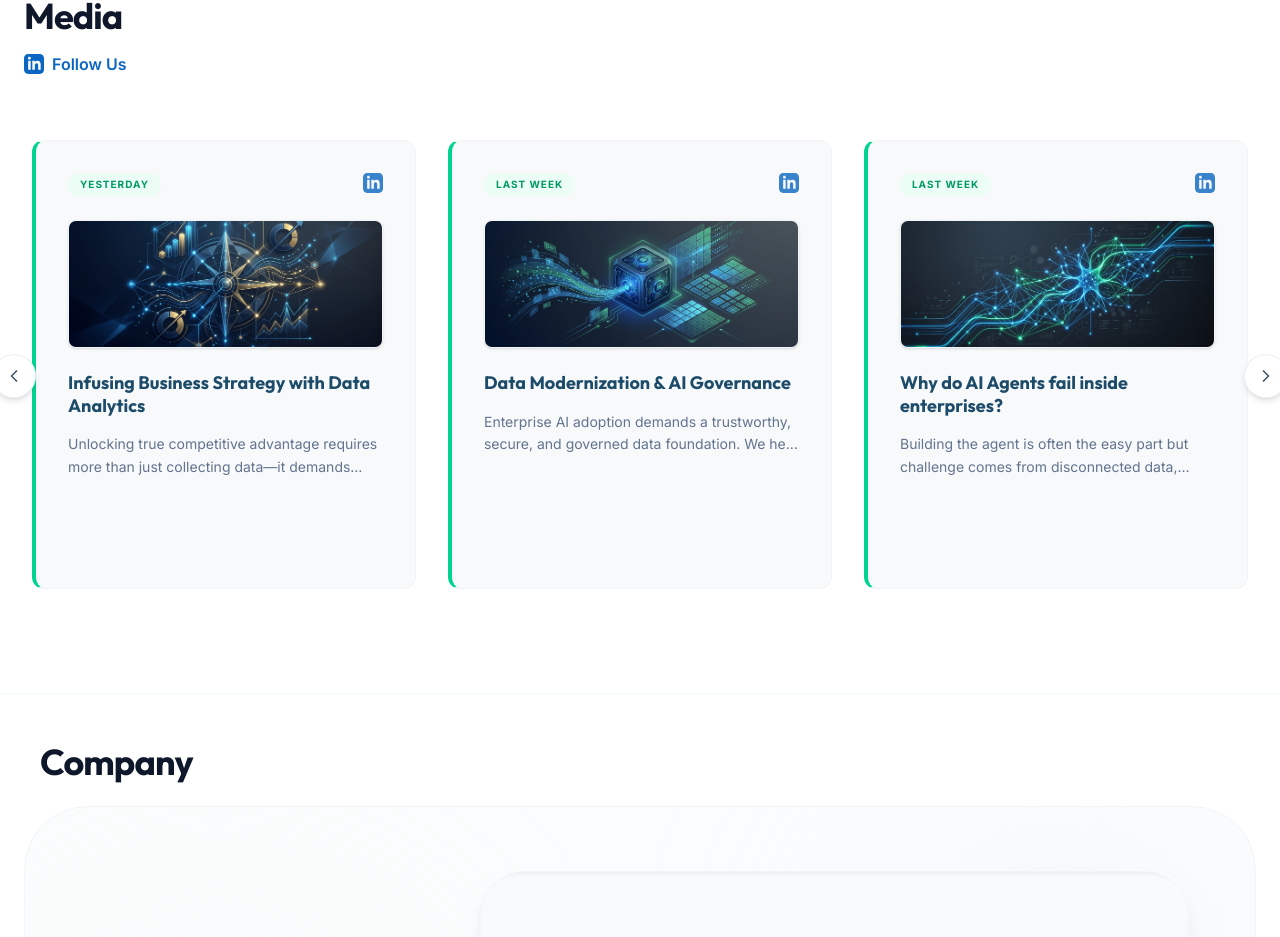
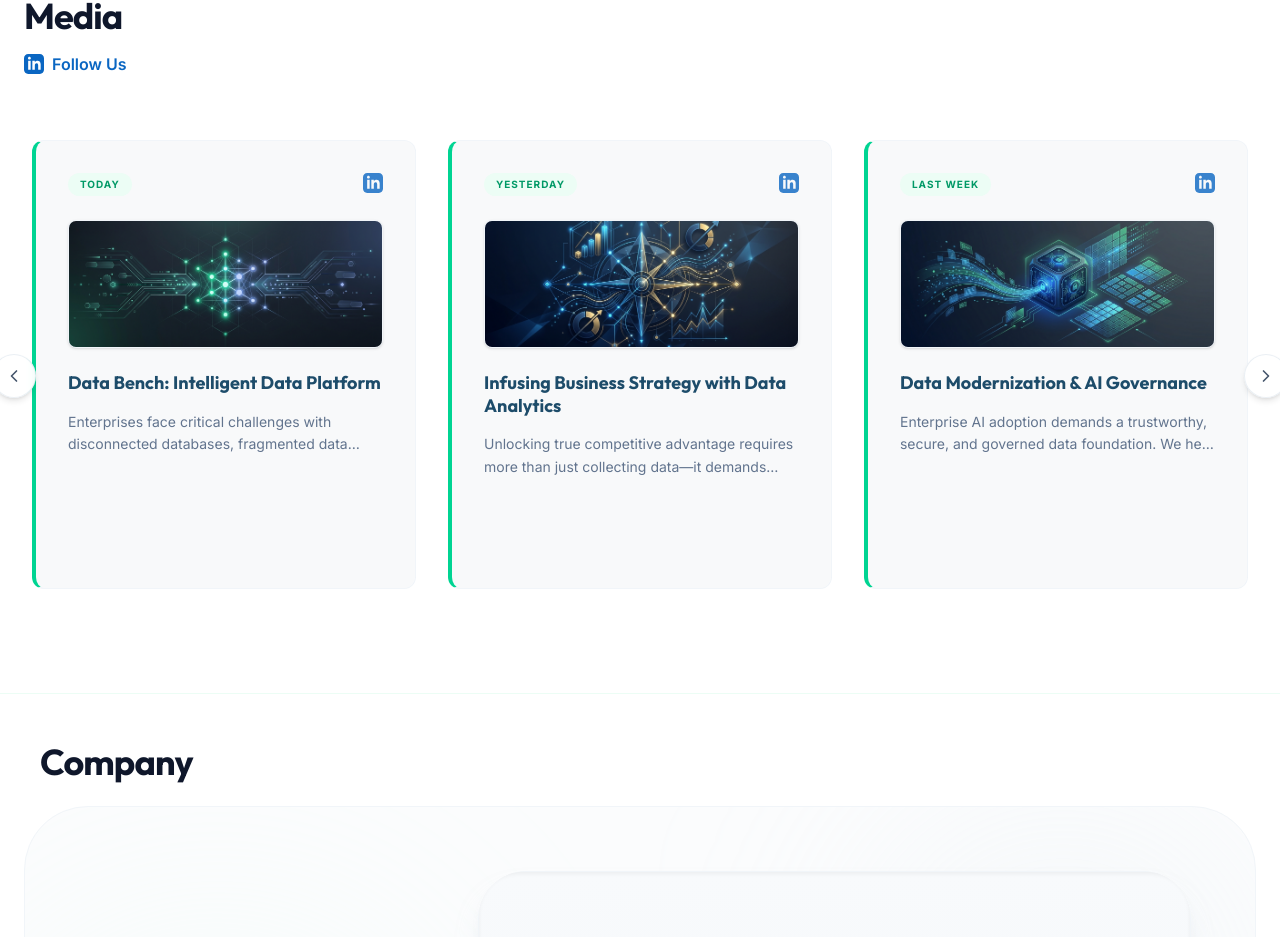
Before and after one commit to msantacruz777/Databench, a React (Vite) app: page / in a window 1280 px wide. Shown: the part 4653-5590 px from the top of the page. Built offline with nearby package versions, Linux system fonts and the light colour scheme; no server answers.

Commit message:
feat: add Intelligent Data Platform post to feed

```diff
--- a/src/App.tsx
+++ b/src/App.tsx
@@ -225,6 +225,14 @@ const LinkedInSection = () => {
   const carouselRef = useRef<HTMLDivElement>(null);
 
   const posts = [
+    {
+      id: 10,
+      badge: "Today",
+      title: "Data Bench: Intelligent Data Platform",
+      text: "Enterprises face critical challenges with disconnected databases, fragmented data sources, and missing context. Our Intelligent Data Platform integrates and harmonizes structured and unstructured assets, preparing organizations with reliable, context-rich data ready for next-generation AI.",
+      image: "/intelligent_data_platform.jpg",
+      url: "https://www.linkedin.com/posts/data-bench_data-bench-intelligent-data-platform-for-activity-7475606270373191680-PGQt?utm_source=share&utm_medium=member_desktop&rcm=ACoAAAfTR_wBBByb0C7UERxOLxKheF6sLNa6Wx4"
+    },
     {
       id: 9,
       badge: "Yesterday",
```
Also changed, not shown: public/intelligent_data_platform.jpg (added).
